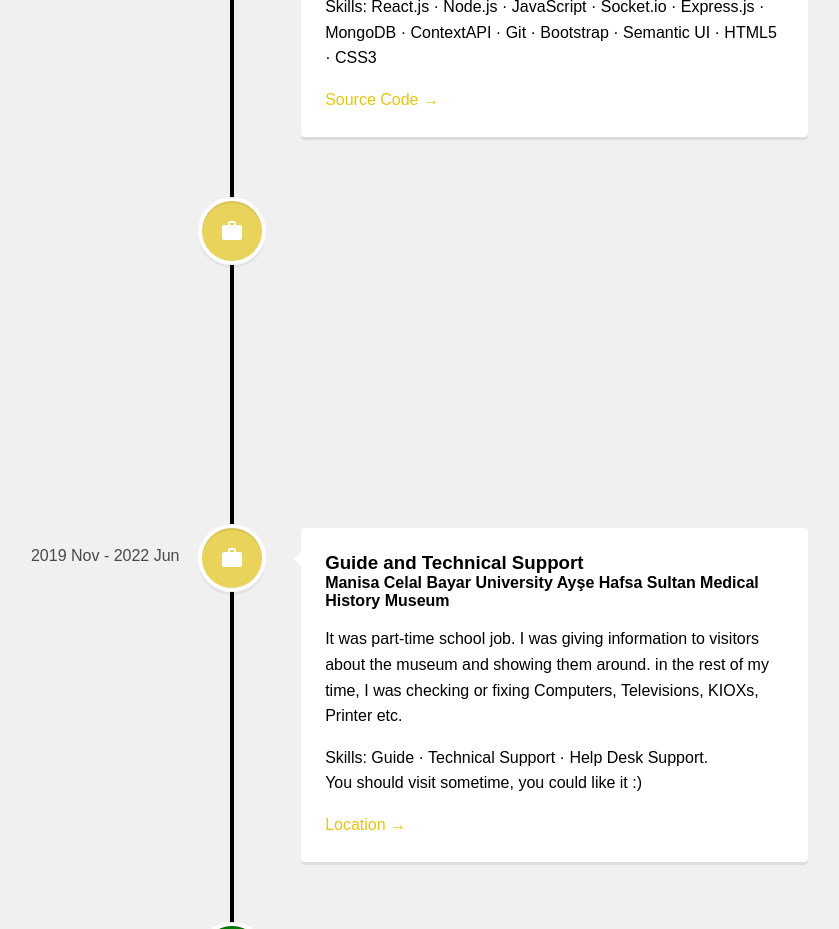
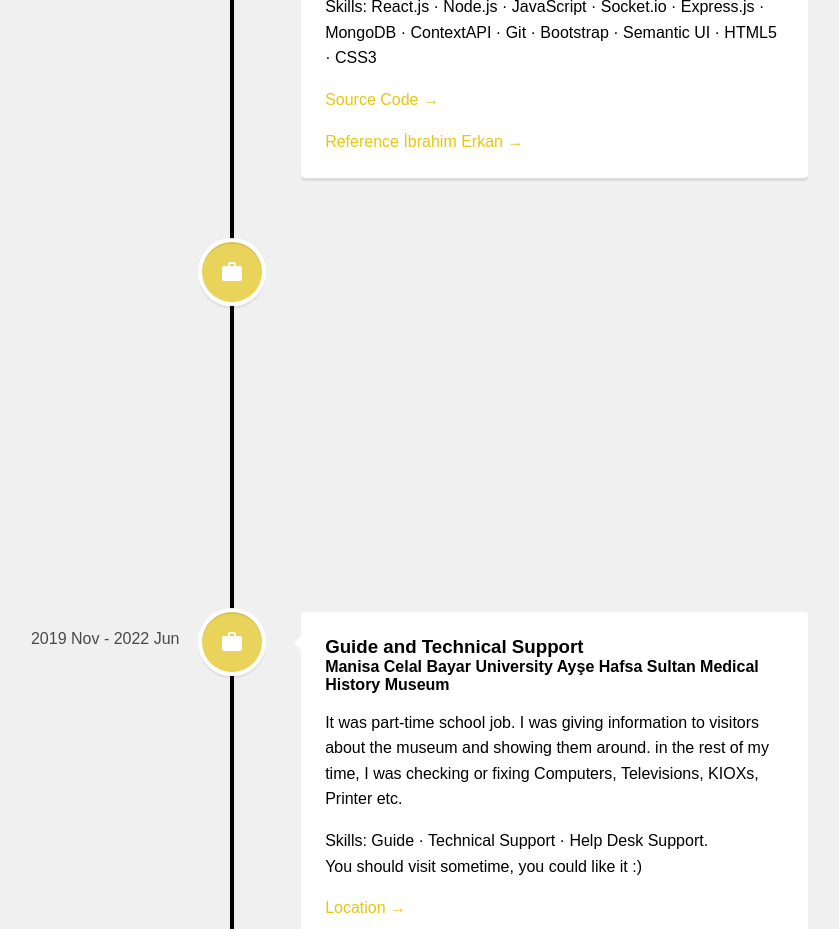
Before and after one commit to worm-codes/Portfolio_Website, a Next.js app: page /experience in a window 1280 px wide. Shown: the part 1400-2329 px from the top of the page, without its empty margins (408-1247 px from the left). Built offline with nearby package versions, Linux system fonts and the light colour scheme.

Commit message:
added reference

```diff
--- a/pages/experience/index.js
+++ b/pages/experience/index.js
@@ -166,6 +166,14 @@
                 Source Code &#8594;
               </a>
             </p>
+            <p>
+              <a
+                target="_newblank"
+                href="https://www.linkedin.com/in/ibrahim-e-231746145/"
+              >
+                Reference İbrahim Erkan &#8594;
+              </a>
+            </p>
           </VerticalTimelineElement>
 
           <VerticalTimelineElement
@@ -194,6 +202,14 @@
                 href="https://github.com/worm-codes/ERP_Web_based_project"
               >
                 Source Code &#8594;
+              </a>
+            </p>
+            <p>
+              <a
+                target="_newblank"
+                href="https://www.linkedin.com/in/ibrahim-e-231746145/"
+              >
+                Reference İbrahim Erkan &#8594;
               </a>
             </p>
           </VerticalTimelineElement>
```
